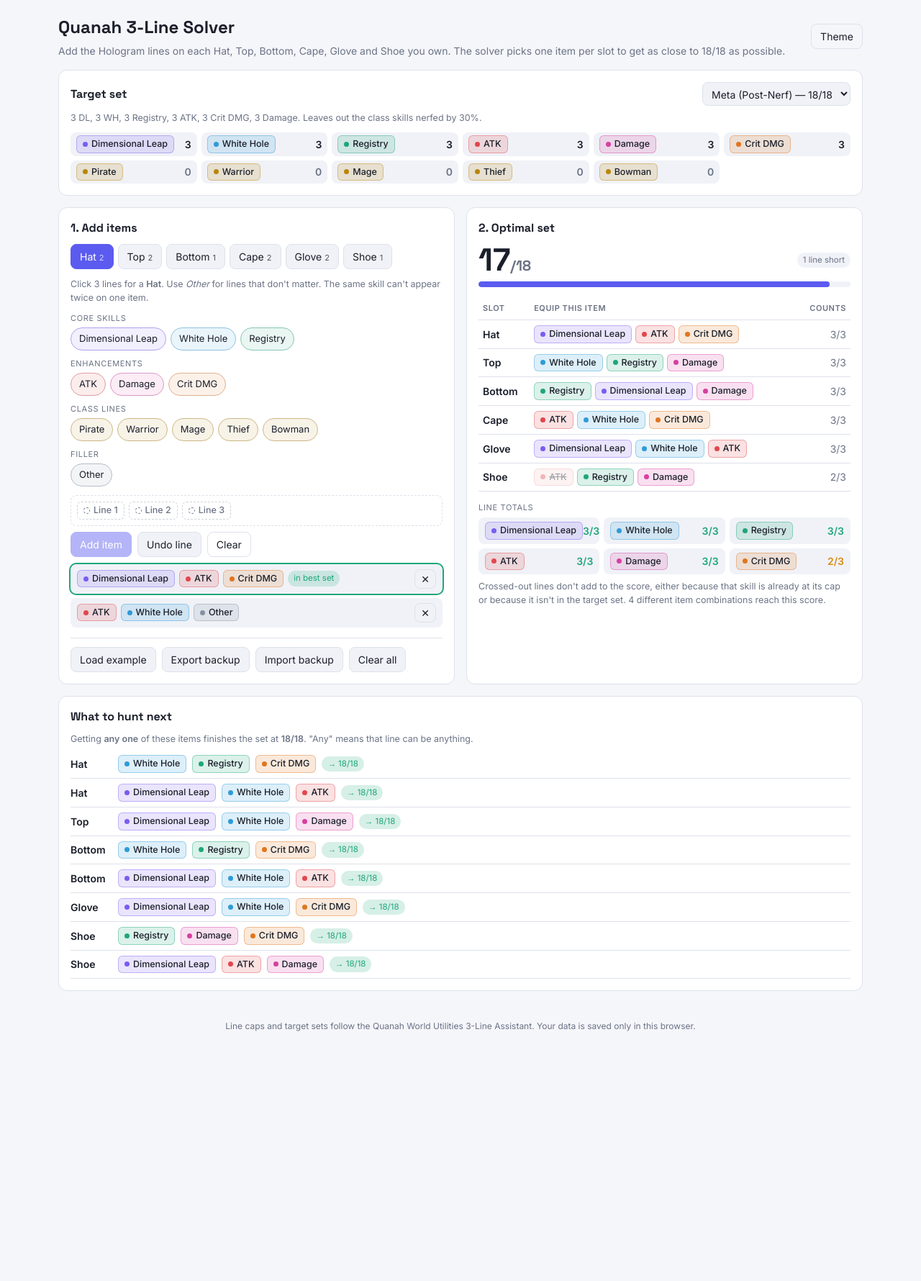
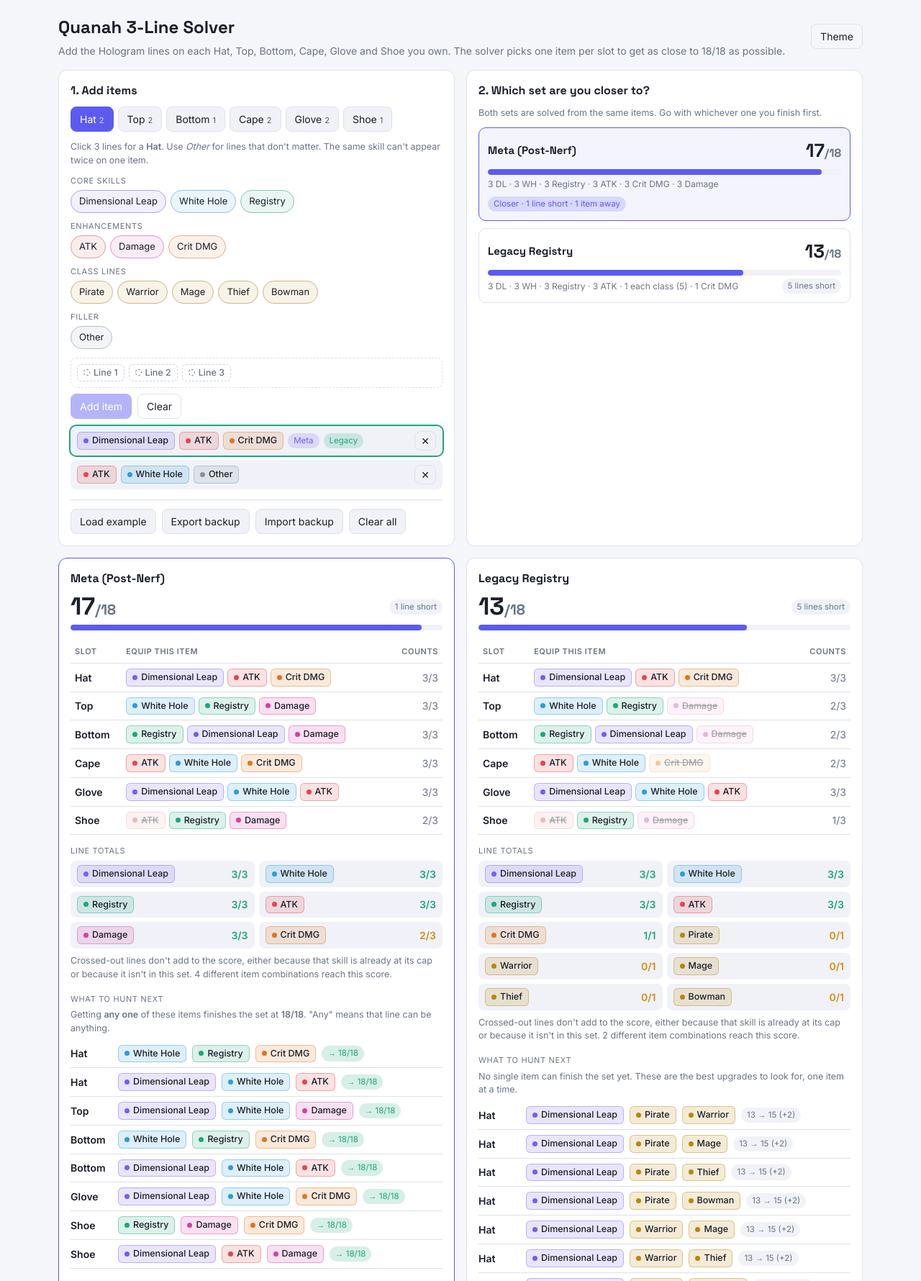
Before and after one commit to chwu7/quanah-solver, a plain HTML site: page index.html in a window 1280 px wide. Shown: the top 1780 px of the page at 72% size. Before the commit the page ends 1459 px from the top, so only its background shows below. Drawn offline with Linux system fonts and the light colour scheme.

Commit message:
Solve Meta and Legacy Registry side by side; click to deselect lines
- Both target sets are solved from the same items, with a summary showing which set is closer
- Each set gets its own best-items table and hunt list
- Click a selected skill (or the line in the pending row) to deselect it; remove Undo line

Co-Authored-By: Claude Opus 5.5 <noreply@anthropic.com>

```diff
--- a/index.html
+++ b/index.html
@@ -50,6 +50,10 @@ select{font:inherit;background:var(--panel2);color:var(--text);border:1px solid
 .chip{--c:var(--c-other);border:1px solid color-mix(in srgb,var(--c) 45%,var(--border));background:color-mix(in srgb,var(--c) 10%,var(--panel));color:var(--text);border-radius:999px;padding:5px 11px;font-size:13px}
 .chip:hover{background:color-mix(in srgb,var(--c) 22%,var(--panel));border-color:var(--c)}
 .chip:disabled{opacity:.35;cursor:not-allowed}
+.chip.selected{background:var(--c);border-color:var(--c);color:#fff;font-weight:600}
+.chip.selected:hover{background:color-mix(in srgb,var(--c) 80%,#000)}
+button.tag.unpick{font:inherit;font-size:12.5px;font-weight:500;cursor:pointer;padding:2px 8px}
+button.tag.unpick:hover{border-color:var(--bad)}
 .tag{--c:var(--c-other);display:inline-flex;align-items:center;gap:5px;border-radius:6px;padding:2px 8px;font-size:12.5px;font-weight:500;background:color-mix(in srgb,var(--c) 16%,transparent);color:var(--text);border:1px solid color-mix(in srgb,var(--c) 40%,transparent);white-space:nowrap}
 .tag::before{content:"";width:7px;height:7px;border-radius:50%;background:var(--c)}
 .tag.dim{opacity:.4;text-decoration:line-through}
@@ -71,16 +75,25 @@ select{font:inherit;background:var(--panel2);color:var(--text);border:1px solid
 table{width:100%;border-collapse:collapse}
 td,th{padding:7px 6px;border-bottom:1px solid var(--border);text-align:left;vertical-align:middle}
 th{font-size:11px;text-transform:uppercase;letter-spacing:.05em;color:var(--muted);font-weight:600}
-.counts{display:grid;grid-template-columns:repeat(auto-fill,minmax(150px,1fr));gap:6px}
+.counts{display:grid;grid-template-columns:repeat(auto-fill,minmax(175px,1fr));gap:6px}
 .cnt{display:flex;justify-content:space-between;align-items:center;padding:6px 9px;background:var(--panel2);border-radius:8px}
 .cnt b.ok{color:var(--ok)} .cnt b.no{color:var(--warn)}
 .hunt{display:flex;gap:8px;align-items:center;padding:7px 0;border-bottom:1px solid var(--border);flex-wrap:wrap}
 .hunt .slot{font-weight:600;min-width:58px}
 .pill{font-size:11.5px;padding:2px 8px;border-radius:99px;background:var(--panel2);color:var(--muted)}
 .pill.ok{background:color-mix(in srgb,var(--ok) 18%,transparent);color:var(--ok)}
-.targets{display:grid;grid-template-columns:repeat(auto-fill,minmax(160px,1fr));gap:6px;margin-top:10px}
-.targets label{display:flex;justify-content:space-between;align-items:center;gap:6px;padding:4px 8px;background:var(--panel2);border-radius:8px}
-.targets select{padding:2px 6px}
+.race{padding:12px;border:1px solid var(--border);border-radius:10px;margin-bottom:10px}
+.race.lead{border-color:var(--accent);background:color-mix(in srgb,var(--accent) 7%,var(--panel))}
+.race.won{border-color:var(--ok);background:color-mix(in srgb,var(--ok) 9%,var(--panel))}
+.race .nm{font-family:"Space Grotesk",sans-serif;font-weight:700;font-size:15px}
+.race .sc{font-family:"Space Grotesk",sans-serif;font-weight:700;font-size:26px}
+.race .bar{margin:6px 0 4px}
+.build-card.lead{border-color:var(--accent)}
+.build-card.won{border-color:var(--ok)}
+.score.sm{font-size:34px}
+.pill.lead{background:color-mix(in srgb,var(--accent) 18%,transparent);color:var(--accent)}
+.pill.meta{background:color-mix(in srgb,var(--c-dl) 18%,transparent);color:var(--c-dl)}
+.pill.registry{background:color-mix(in srgb,var(--c-reg) 18%,transparent);color:var(--c-reg)}
 .note{font-size:12.5px;color:var(--muted);margin-top:8px}
 .table-wrap{overflow-x:auto}
 footer{text-align:center;color:var(--muted);font-size:12px;padding:0 16px 24px}
@@ -100,15 +113,6 @@ footer{text-align:center;color:var(--muted);font-size:12px;padding:0 16px 24px}
 </header>
 
 <main>
-  <section class="card full">
-    <div class="row spread">
-      <h2 style="margin:0">Target set</h2>
-      <select id="buildSel"></select>
-    </div>
-    <div id="buildDesc" class="note"></div>
-    <div id="targetEditor" class="targets"></div>
-  </section>
-
   <section class="card">
     <h2>1. Add items</h2>
     <div id="slotTabs" class="tabs"></div>
@@ -117,7 +121,6 @@ footer{text-align:center;color:var(--muted);font-size:12px;padding:0 16px 24px}
     <div class="pending" id="pending"></div>
     <div class="row">
       <button class="primary" id="addBtn">Add item</button>
-      <button id="undoBtn">Undo line</button>
       <button id="clearPendBtn" class="ghost">Clear</button>
     </div>
     <div id="itemList" class="items"></div>
@@ -131,14 +134,13 @@ footer{text-align:center;color:var(--muted);font-size:12px;padding:0 16px 24px}
   </section>
 
   <section class="card">
-    <h2>2. Optimal set</h2>
-    <div id="result"></div>
+    <h2>2. Which set are you closer to?</h2>
+    <div class="muted" style="font-size:12.5px;margin-bottom:10px">Both sets are solved from the same items. Go with whichever one you finish first.</div>
+    <div id="race"></div>
   </section>
 
-  <section class="card full">
-    <h2>What to hunt next</h2>
-    <div id="hunt"></div>
-  </section>
+  <section class="card build-card" id="card-meta"></section>
+  <section class="card build-card" id="card-registry"></section>
 </main>
 <footer>Line caps and target sets follow the Quanah World Utilities 3-Line Assistant. Your data is saved only in this browser.</footer>
 
@@ -168,14 +170,12 @@ const NAME = {other:'Other', any:'Any'};
 STATS.forEach(s => NAME[s.k] = s.n);
 const zero = () => Object.fromEntries(STATS.map(s => [s.k, 0]));
 const BUILDS = {
-  meta: {name:'Meta (Post-Nerf) — 18/18', desc:'3 DL, 3 WH, 3 Registry, 3 ATK, 3 Crit DMG, 3 Damage. Leaves out the class skills nerfed by 30%.',
+  meta: {name:'Meta (Post-Nerf)', short:'Meta', desc:'3 DL · 3 WH · 3 Registry · 3 ATK · 3 Crit DMG · 3 Damage',
     t:{...zero(), dl:3, wh:3, reg:3, atk:3, crit:3, dmg:3}},
-  registry: {name:'Legacy Registry — 18/18', desc:'Pre-nerf meta: 3 DL, 3 WH, 3 Registry, 3 ATK, 1 of each class (5), 1 Crit DMG.',
-    t:{...zero(), dl:3, wh:3, reg:3, atk:3, pirate:1, warrior:1, mage:1, thief:1, bowman:1, crit:1}},
-  noclass: {name:'No-Class Crit — 15/18', desc:'3 DL, 3 WH, 3 Registry, 3 ATK, 3 Crit DMG. Leaves 3 lines free.',
-    t:{...zero(), dl:3, wh:3, reg:3, atk:3, crit:3}},
-  custom: {name:'Custom', desc:'Set your own cap for each line. A line only counts up to its cap.', t:null}
+  registry: {name:'Legacy Registry', short:'Legacy', desc:'3 DL · 3 WH · 3 Registry · 3 ATK · 1 each class (5) · 1 Crit DMG',
+    t:{...zero(), dl:3, wh:3, reg:3, atk:3, pirate:1, warrior:1, mage:1, thief:1, bowman:1, crit:1}}
 };
+const BUILD_KEYS = Object.keys(BUILDS);
 const EXAMPLE = [
   [['dl','atk','crit'],['atk','wh','other']],
   [['wh','reg','dmg'],['dl','crit','dmg']],
@@ -189,10 +189,10 @@ const EXAMPLE = [
 const KEY = 'quanahSolver.v1';
 let uid = 1;
 const mk = lines => ({id: uid++, lines});
-let state = {build:'meta', custom:{...BUILDS.meta.t}, items:SLOTS.map(() => []), active:0, pending:[]};
+let state = {items:SLOTS.map(() => []), active:0, pending:[]};
 
 function save(){
-  try{ localStorage.setItem(KEY, JSON.stringify({build:state.build, custom:state.custom, active:state.active, items:state.items.map(a => a.map(i => i.lines))})); }catch(e){}
+  try{ localStorage.setItem(KEY, JSON.stringify({active:state.active, items:state.items.map(a => a.map(i => i.lines))})); }catch(e){}
 }
 function validLines(l){
   if(!Array.isArray(l) || l.length !== 3) return false;
@@ -203,11 +203,6 @@ function validLines(l){
 function loadFrom(raw){
   if(!raw || !Array.isArray(raw.items) || raw.items.length !== SLOTS.length) return false;
   state.items = raw.items.map(a => (Array.isArray(a) ? a : []).filter(validLines).map(l => mk(l.slice())));
-  if(raw.build && BUILDS[raw.build]) state.build = raw.build;
-  if(raw.custom && typeof raw.custom === 'object'){
-    state.custom = zero();
-    STATS.forEach(s => { const v = +raw.custom[s.k]; state.custom[s.k] = v >= 0 && v <= 3 ? Math.floor(v) : 0; });
-  }
   if(Number.isInteger(raw.active) && raw.active >= 0 && raw.active < SLOTS.length) state.active = raw.active;
   return true;
 }
@@ -217,11 +212,8 @@ function load(){
   if(!loadFrom(raw)) state.items = EXAMPLE.map(a => a.map(l => mk(l.slice())));
 }
 
-function targets(){ return state.build === 'custom' ? state.custom : BUILDS[state.build].t; }
-
 // ---------- solver: DP over capped line counts (mixed-radix state) ----------
-function makeModel(){
-  const t = targets();
+function makeModel(t){
   const keys = STATS.map(s => s.k).filter(k => t[k] > 0);
   const IDX = {}, T = [], R = [], M = [];
   let mult = 1, total = 0;
@@ -252,8 +244,8 @@ function runDP(model, skip){
   return layers;
 }
 
-function solve(){
-  const model = makeModel();
+function solve(buildKey){
+  const model = makeModel(BUILDS[buildKey].t);
   const layers = runDP(model, -1);
   const last = layers[layers.length - 1];
   let best = -1, bestSt = 0, ways = 0;
@@ -296,7 +288,7 @@ function solve(){
     for(const v of slotOpts.values()) improve.push(v);
   });
   improve.sort((a, b) => b.to - a.to || a.slot - b.slot);
-  return {model, best, counts:model.digits(bestSt), picks, used, ways, complete, improve};
+  return {key:buildKey, model, best, counts:model.digits(bestSt), picks, used, ways, complete, improve};
 }
 function choose3(arr){
   const out = [];
@@ -309,70 +301,94 @@ const $ = id => document.getElementById(id);
 const esc = s => String(s).replace(/[&<>"]/g, c => ({'&':'&amp;','<':'&lt;','>':'&gt;','"':'&quot;'}[c]));
 const tag = (k, cls = '') => `<span class="tag s-${k} ${cls}">${esc(NAME[k])}</span>`;
 
-function renderBuild(){
-  $('buildSel').innerHTML = Object.entries(BUILDS).map(([k, b]) => `<option value="${k}" ${k === state.build ? 'selected' : ''}>${esc(b.name)}</option>`).join('');
-  $('buildDesc').textContent = BUILDS[state.build].desc;
-  const t = targets();
-  const editable = state.build === 'custom';
-  $('targetEditor').innerHTML = STATS.map(s => `<label class="${t[s.k] ? '' : 'muted'}"><span class="tag s-${s.k}">${esc(s.n)}</span>${
-    editable ? `<select data-k="${s.k}">${[0,1,2,3].map(v => `<option ${v === t[s.k] ? 'selected' : ''}>${v}</option>`).join('')}</select>` : `<b>${t[s.k]}</b>`}</label>`).join('');
-}
-
 function renderPicker(){
   $('slotTabs').innerHTML = SLOTS.map((s, i) => `<button class="tab ${i === state.active ? 'active' : ''}" data-slot="${i}">${s}<span class="n">${state.items[i].length}</span></button>`).join('');
   $('slotName').textContent = SLOTS[state.active];
   const p = state.pending;
   $('picker').innerHTML = GROUPS.map(([label, keys]) => `<div class="group-label">${label}</div><div class="chips">${
-    keys.map(k => `<button class="chip s-${k}" data-line="${k}" ${p.length >= 3 || (k !== 'other' && p.includes(k)) ? 'disabled' : ''}>${esc(NAME[k])}</button>`).join('')}</div>`).join('');
-  $('pending').innerHTML = [0,1,2].map(i => p[i] ? tag(p[i]) : `<span class="tag empty">Line ${i + 1}</span>`).join('');
+    keys.map(k => { const n = p.filter(x => x === k).length;
+      return `<button class="chip s-${k} ${n ? 'selected' : ''}" data-line="${k}" ${p.length >= 3 && !n ? 'disabled' : ''} title="${n ? 'Click to deselect' : ''}">${esc(NAME[k])}${n > 1 ? ' ×' + n : ''}</button>`; }).join('')}</div>`).join('');
+  $('pending').innerHTML = [0,1,2].map(i => p[i]
+    ? `<button class="tag s-${p[i]} unpick" data-unpick="${i}" title="Click to remove">${esc(NAME[p[i]])} <span aria-hidden="true">✕</span></button>`
+    : `<span class="tag empty">Line ${i + 1}</span>`).join('');
   $('addBtn').disabled = p.length !== 3;
 }
 
-function renderItems(res){
+function renderItems(results){
   const list = state.items[state.active];
-  const chosen = res.picks[state.active];
-  $('itemList').innerHTML = list.length ? list.map(it => `<div class="item ${chosen && chosen.id === it.id ? 'chosen' : ''}">${it.lines.map(k => tag(k)).join('')}${
-    chosen && chosen.id === it.id ? '<span class="pill ok">in best set</span>' : ''}<button class="x ghost danger" data-del="${it.id}" title="Remove">✕</button></div>`).join('')
-    : `<div class="muted">No ${SLOTS[state.active]} items yet.</div>`;
+  $('itemList').innerHTML = list.length ? list.map(it => {
+    const inSets = results.filter(r => r.picks[state.active] && r.picks[state.active].id === it.id);
+    return `<div class="item ${inSets.length ? 'chosen' : ''}">${it.lines.map(k => tag(k)).join('')}${
+      inSets.map(r => `<span class="pill ${r.key}">${BUILDS[r.key].short}</span>`).join('')}<button class="x ghost danger" data-del="${it.id}" title="Remove">✕</button></div>`;
+  }).join('') : `<div class="muted">No ${SLOTS[state.active]} items yet.</div>`;
 }
 
-function renderResult(res){
+// Which set is closer: fewer missing lines wins; ties go to the set with more one-item finishes.
+function leader(results){
+  const [a, b] = results;
+  const ma = a.model.total - a.best, mb = b.model.total - b.best;
+  if(ma !== mb) return ma < mb ? a.key : b.key;
+  if(a.complete.length !== b.complete.length) return a.complete.length > b.complete.length ? a.key : b.key;
+  return null;
+}
+
+function renderRace(results, lead){
+  $('race').innerHTML = results.map(r => {
+    const done = r.best === r.model.total, miss = r.model.total - r.best;
+    const status = done ? '<span class="pill ok">Complete!</span>'
+      : `<span class="pill ${r.key === lead ? 'lead' : ''}">${r.key === lead ? 'Closer · ' : ''}${miss} line${miss === 1 ? '' : 's'} short${r.complete.length ? ' · 1 item away' : ''}</span>`;
+    return `<div class="race ${done ? 'won' : r.key === lead ? 'lead' : ''}">
+      <div class="row spread"><span class="nm">${esc(BUILDS[r.key].name)}</span><span class="sc">${r.best}<span class="muted" style="font-size:16px">/${r.model.total}</span></span></div>
+      <div class="bar ${done ? 'done' : ''}"><div style="width:${r.best / r.model.total * 100}%"></div></div>
+      <div class="row spread"><span class="muted" style="font-size:12px">${esc(BUILDS[r.key].desc)}</span>${status}</div></div>`;
+  }).join('');
+}
+
+function renderCard(res, lead){
   const {model, best, counts, picks, used, ways} = res;
   const done = best === model.total;
+  const card = $('card-' + res.key);
+  card.className = 'card build-card' + (done ? ' won' : res.key === lead ? ' lead' : '');
   const rows = SLOTS.map((s, i) => `<tr><td><b>${s}</b></td><td>${picks[i]
     ? `<div class="row" style="gap:5px">${picks[i].lines.map((k, j) => tag(k, used[i][j] ? '' : 'dim')).join('')}</div>`
     : '<span class="muted">— no item —</span>'}</td><td class="muted" style="text-align:right">${picks[i] ? used[i].filter(Boolean).length + '/3' : ''}</td></tr>`).join('');
   const cnts = model.keys.map((k, i) => `<div class="cnt">${tag(k)}<b class="${counts[i] >= model.T[i] ? 'ok' : 'no'}">${counts[i]}/${model.T[i]}</b></div>`).join('');
-  $('result').innerHTML = `
-    <div class="row spread"><div class="score">${best}<small>/${model.total}</small></div>
+  card.innerHTML = `
+    <h2>${esc(BUILDS[res.key].name)}</h2>
+    <div class="row spread"><div class="score sm">${best}<small>/${model.total}</small></div>
       <span class="pill ${done ? 'ok' : ''}">${done ? 'Perfect set!' : (model.total - best) + ' line' + (model.total - best === 1 ? '' : 's') + ' short'}</span></div>
     <div class="bar ${done ? 'done' : ''}"><div style="width:${model.total ? best / model.total * 100 : 0}%"></div></div>
     <div class="table-wrap"><table><thead><tr><th>Slot</th><th>Equip this item</th><th style="text-align:right">Counts</th></tr></thead><tbody>${rows}</tbody></table></div>
     <div class="group-label" style="margin-top:14px">Line totals</div>
     <div class="counts">${cnts}</div>
-    <div class="note">Crossed-out lines don't add to the score, either because that skill is already at its cap or because it isn't in the target set.${ways > 1 ? ` ${ways} different item combinations reach this score.` : ''}</div>`;
+    <div class="note">Crossed-out lines don't add to the score, either because that skill is already at its cap or because it isn't in this set.${ways > 1 ? ` ${ways} different item combinations reach this score.` : ''}</div>
+    <div class="group-label" style="margin-top:16px">What to hunt next</div>
+    <div class="hunt-box"></div>`;
+  renderHunt(res, card.querySelector('.hunt-box'));
 }
 
-function renderHunt(res){
+function renderHunt(res, box){
   const {model, best, complete, improve} = res;
-  if(best === model.total){ $('hunt').innerHTML = '<div class="muted">You already have a perfect set. Nothing left to hunt.</div>'; return; }
+  if(best === model.total){ box.innerHTML = '<div class="muted">You already have a perfect set. Nothing left to hunt.</div>'; return; }
   const line = (h, extra) => `<div class="hunt"><span class="slot">${SLOTS[h.slot]}</span>${h.need.map(k => tag(k)).join('')}${extra}</div>`;
   if(complete.length){
     complete.sort((a, b) => a.slot - b.slot || a.need.filter(k => k === 'any').length - b.need.filter(k => k === 'any').length);
-    $('hunt').innerHTML = `<div class="note" style="margin:0 0 6px">Getting <b>any one</b> of these items finishes the set at <b>${model.total}/${model.total}</b>. "Any" means that line can be anything.</div>` +
+    box.innerHTML = `<div class="note" style="margin:0 0 6px">Getting <b>any one</b> of these items finishes the set at <b>${model.total}/${model.total}</b>. "Any" means that line can be anything.</div>` +
       complete.map(h => line(h, `<span class="pill ok">→ ${model.total}/${model.total}</span>`)).join('');
     return;
   }
-  if(!improve.length){ $('hunt').innerHTML = '<div class="muted">No single new item can raise your score. Add more items first.</div>'; return; }
+  if(!improve.length){ box.innerHTML = '<div class="muted">No single new item can raise your score. Add more items first.</div>'; return; }
   const shown = improve.slice(0, 30);
-  $('hunt').innerHTML = `<div class="note" style="margin:0 0 6px">No single item can finish the set yet. These are the best upgrades to look for, one item at a time.</div>` +
+  box.innerHTML = `<div class="note" style="margin:0 0 6px">No single item can finish the set yet. These are the best upgrades to look for, one item at a time.</div>` +
     shown.map(h => line(h, `<span class="pill">${best} → ${h.to} (+${h.to - best})</span>`)).join('') +
     (improve.length > shown.length ? `<div class="note">…and ${improve.length - shown.length} more options.</div>` : '');
 }
 
 function render(){
-  const res = solve();
-  renderBuild(); renderPicker(); renderItems(res); renderResult(res); renderHunt(res);
+  const results = BUILD_KEYS.map(solve);
+  const lead = leader(results);
+  renderPicker(); renderItems(results); renderRace(results, lead);
+  results.forEach(r => renderCard(r, lead));
   save();
 }
 
@@ -380,18 +396,22 @@ function render(){
 document.addEventListener('click', e => {
   const t = e.target.closest('button'); if(!t) return;
   if(t.dataset.slot !== undefined){ state.active = +t.dataset.slot; render(); }
-  else if(t.dataset.line){ if(state.pending.length < 3){ state.pending.push(t.dataset.line); renderPicker(); } }
+  else if(t.dataset.unpick !== undefined){ state.pending.splice(+t.dataset.unpick, 1); renderPicker(); }
+  else if(t.dataset.line){
+    const k = t.dataset.line, p = state.pending, at = p.lastIndexOf(k);
+    // Selected skills toggle off; "Other" can repeat, so it only toggles off once all 3 lines are filled.
+    if(at >= 0 && (k !== 'other' || p.length >= 3)) p.splice(at, 1);
+    else if(p.length < 3) p.push(k);
+    renderPicker();
+  }
   else if(t.dataset.del){ const id = +t.dataset.del; state.items[state.active] = state.items[state.active].filter(i => i.id !== id); render(); }
 });
 $('addBtn').onclick = () => { if(state.pending.length !== 3) return; state.items[state.active].push(mk(state.pending)); state.pending = []; render(); };
-$('undoBtn').onclick = () => { state.pending.pop(); renderPicker(); };
 $('clearPendBtn').onclick = () => { state.pending = []; renderPicker(); };
-$('buildSel').onchange = e => { state.build = e.target.value; render(); };
-$('targetEditor').addEventListener('change', e => { const k = e.target.dataset.k; if(k){ state.custom[k] = +e.target.value; render(); } });
 $('exampleBtn').onclick = () => { if(confirm('Replace your items with the example set?')){ state.items = EXAMPLE.map(a => a.map(l => mk(l.slice()))); render(); } };
 $('clearAllBtn').onclick = () => { if(confirm('Remove every item from every slot?')){ state.items = SLOTS.map(() => []); state.pending = []; render(); } };
 $('exportBtn').onclick = () => {
-  const blob = new Blob([JSON.stringify({build:state.build, custom:state.custom, items:state.items.map(a => a.map(i => i.lines))}, null, 2)], {type:'application/json'});
+  const blob = new Blob([JSON.stringify({items:state.items.map(a => a.map(i => i.lines))}, null, 2)], {type:'application/json'});
   const a = document.createElement('a'); a.href = URL.createObjectURL(blob); a.download = 'quanah-solver-backup.json'; a.click(); URL.revokeObjectURL(a.href);
 };
 $('importBtn').onclick = () => $('importFile').click();
@@ -403,7 +423,7 @@ $('importFile').onchange = async e => {
 document.addEventListener('keydown', e => {
   if(e.target.tagName === 'SELECT' || e.target.tagName === 'INPUT') return;
   if(e.key === 'Enter' && state.pending.length === 3) $('addBtn').click();
-  else if(e.key === 'Backspace' && state.pending.length){ e.preventDefault(); $('undoBtn').click(); }
+  else if(e.key === 'Backspace' && state.pending.length){ e.preventDefault(); state.pending.pop(); renderPicker(); }
 });
 $('themeBtn').onclick = () => {
   const root = document.documentElement;
```
Also changed, not shown: 1 other file.
